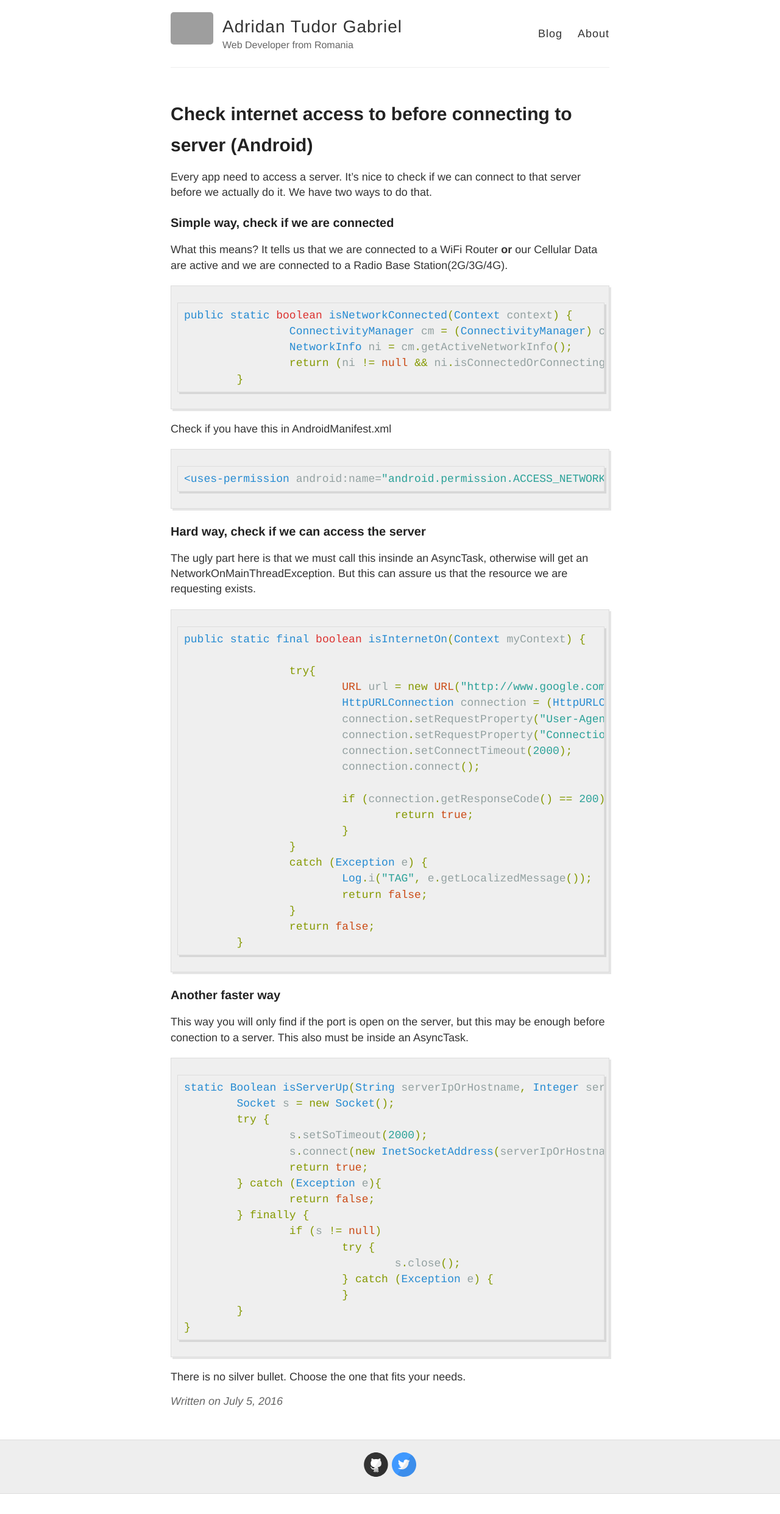
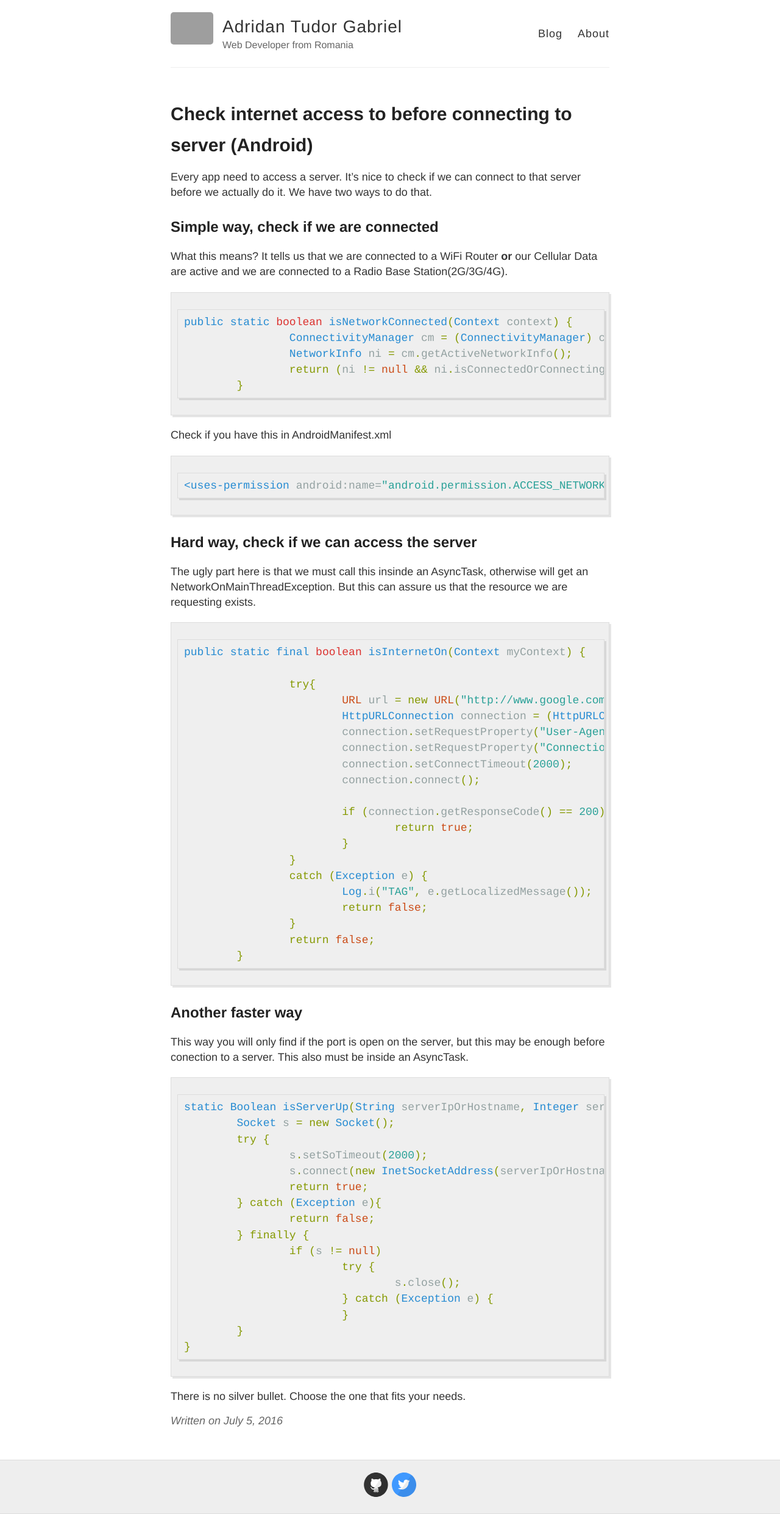
Before and after one commit to tudoradridan/tudoradridan.github.io, a Jekyll site: the page built from _posts/2016-7-5-Android-check-connectivity.md, in a window 1280 px wide. Shown: the whole page at 61% size. Built offline with Jekyll 4.4.1, drawn with Linux system fonts in a browser that asks for light colours; before the commit the page ends 2449 px from its top, so only the background shows below that; grey boxes are pictures that could not be loaded.

````diff
--- a/_posts/2016-7-5-Android-check-connectivity.md
+++ b/_posts/2016-7-5-Android-check-connectivity.md
@@ -5,7 +5,7 @@ title: Check internet access to before connecting to server (Android)
 Every app need to access a server. It's nice to check if we can connect to that server before we actually do it.
 We have two ways to do that.
 
-### Simple way, check if we are connected
+## Simple way, check if we are connected
 
 What this means? It tells us that we are connected to a WiFi Router **or** our Cellular Data are active and we are connected to a Radio Base Station(2G/3G/4G).
 
@@ -22,7 +22,7 @@ Check if you have this in AndroidManifest.xml
 <uses-permission android:name="android.permission.ACCESS_NETWORK_STATE" />
 ```
 
-### Hard way, check if we can access the server
+## Hard way, check if we can access the server
 
 The ugly part here is that we must call this insinde an AsyncTask, otherwise will get an NetworkOnMainThreadException. But this can assure us that the resource we are requesting exists.
 
@@ -49,7 +49,7 @@ public static final boolean isInternetOn(Context myContext) {
 	}
 ```
 
-### Another faster way
+## Another faster way
 
 This way you will only find if the port is open on the server, but this may be enough before conection to a server. This also must be inside an AsyncTask.
 
````
